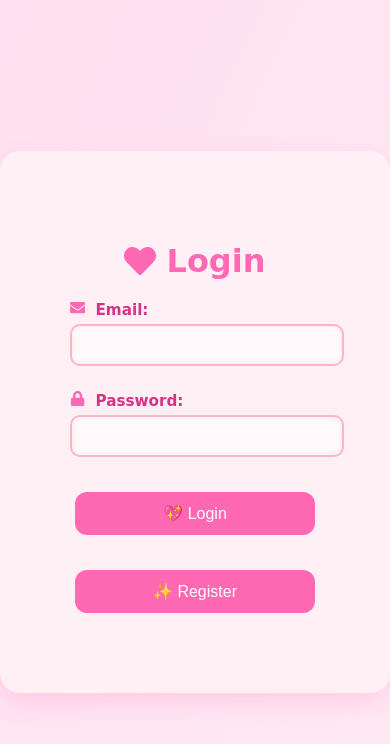
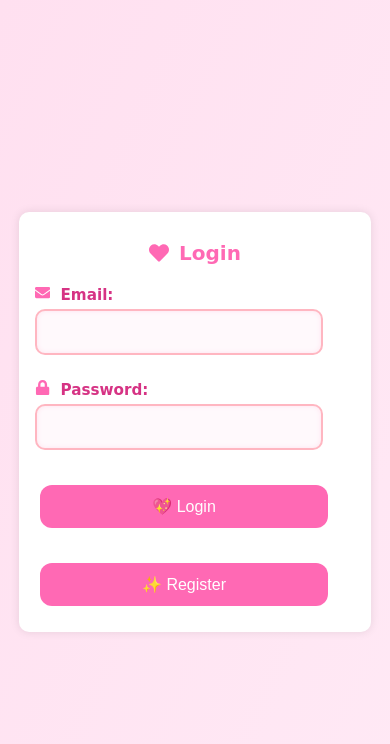
Before and after one commit to ShaynaMBarclay/angyportalfrontend, a React (Vite) app: page / in a window 390 px wide. Shown: the top 744 px of the page. Built offline with nearby package versions, Linux system fonts and the light colour scheme; no server answers.

Commit message:
added mobile responsiveness

```diff
--- a/src/Styles/App.css
+++ b/src/Styles/App.css
@@ -16,3 +16,48 @@ body  {
   min-height: 100vh;
   box-sizing: border-box;
 }
+
+
+/* Responsive adjustments for tablets and mobiles */
+@media (max-width: 768px) {
+  body {
+    padding: 1rem;
+  }
+
+  .container {
+    width: 100%;
+    max-width: 400px;
+    margin: auto;
+    padding: 1.5rem;
+    box-shadow: 0 0 10px rgba(0,0,0,0.1);
+    background: white;
+    border-radius: 10px;
+  }
+
+  input, button {
+    font-size: 1.1rem;
+     max-width: 90%;
+     width: 100%;
+     box-sizing: border-box;
+  }
+
+  h1, h2 {
+    font-size: 1.5rem;
+  }
+}
+
+/* Even smaller devices, like phones */
+@media (max-width: 480px) {
+  .container {
+    padding: 1rem;
+    max-width: 320px;
+  }
+
+  input, button {
+    font-size: 1rem;
+  }
+
+  h1, h2 {
+    font-size: 1.25rem;
+  }
+}
--- a/src/Styles/Dashboard.css
+++ b/src/Styles/Dashboard.css
@@ -6,7 +6,7 @@
   background: #fff0fa;
   border: 3px dashed #ffaad4;
   border-radius: 20px;
-  padding: 30px;
+  padding: 50px;
   text-align: center;
   box-shadow: 0 0 15px #f7c2dd;
 }
@@ -87,3 +87,29 @@ textarea::placeholder {
   background-color: #ff6c9c;
   transform: scale(1.05);
 }
+
+
+/* Even smaller devices like phones */
+@media (max-width: 480px) {
+  .dashboard-container {
+    max-width: 95%;
+    padding: 20px 15px;
+    margin: 20px auto;
+  }
+
+  input,
+  textarea {
+    font-size: 1rem;
+    padding: 12px;
+  }
+
+  button,
+  .logout-button {
+    font-size: 1rem;
+    padding: 12px 20px;
+  }
+
+  h2 {
+    font-size: 1.3rem;
+  }
+}
--- a/src/Styles/Login.css
+++ b/src/Styles/Login.css
@@ -79,3 +79,25 @@ button:hover {
   margin-right: 5px;
   color: #ff69b4;
 }
+
+
+
+/* Even smaller devices, like phones */
+@media (max-width: 480px) {
+  .container {
+    max-width: 95%;
+    padding: 30px 20px;
+    margin: 20px auto;
+  }
+
+  input[type="email"],
+  input[type="password"],
+  button {
+    font-size: 1rem;
+    padding: 12px;
+  }
+
+  h1, h2 {
+    font-size: 1.3rem;
+  }
+}
```
